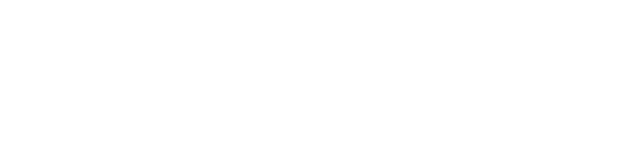
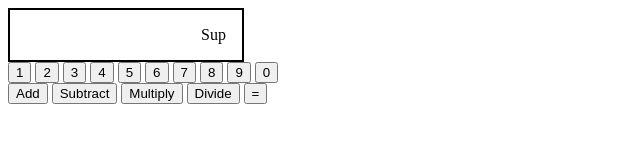
Before and after one commit to umairrkhan009/calculator, a plain HTML site: page index.html in a window 1280 px wide. Shown: the whole page, without its empty margins (0-640 px from the left). Drawn offline with Linux system fonts and the light colour scheme.

Commit message:
Added the basic buttons and dummy display

```diff
--- a/index.html
+++ b/index.html
@@ -8,6 +8,34 @@
     <link rel="stylesheet" href="style.css">
 </head>
 <body>
+    <div class="main">
 
+        <div class="display">
+            <span>Sup</span>
+        </div>
+
+        <div class="buttons">
+            <div class="digits">
+                <button>1</button>
+                <button>2</button>
+                <button>3</button>
+                <button>4</button>
+                <button>5</button>
+                <button>6</button>
+                <button>7</button>
+                <button>8</button>
+                <button>9</button>
+                <button>0</button>
+            </div>
+
+            <div class="operation">
+                <button>Add</button>
+                <button>Subtract</button>
+                <button>Multiply</button>
+                <button>Divide</button>
+                <button>=</button>
+            </div>
+        </div>
+    </div>
 </body>
 </html>
--- a/main.js
+++ b/main.js
@@ -0,0 +1,21 @@
+let firstNum, operator, lastNum;
+
+let operate = function(operator,firstNum,lastNum){
+    return operator(firstNum,lastNum)
+}
+
+let add = function(firstNum,lastNum){
+    return firstNum + lastNum
+}
+
+let subtract = function(firstNum,lastNum){
+    return firstNum-lastNum
+}
+
+let multiply = function(firstNum,lastNum){
+    return firstNum*lastNum
+}
+
+let divide = function(firstNum,lastNum){
+    return firstNum/lastNum
+}
--- a/style.css
+++ b/style.css
@@ -0,0 +1,6 @@
+.display{
+    border: 2px solid black;
+    width: 200px;
+    text-align: right;
+    padding: 16px;
+}
```
